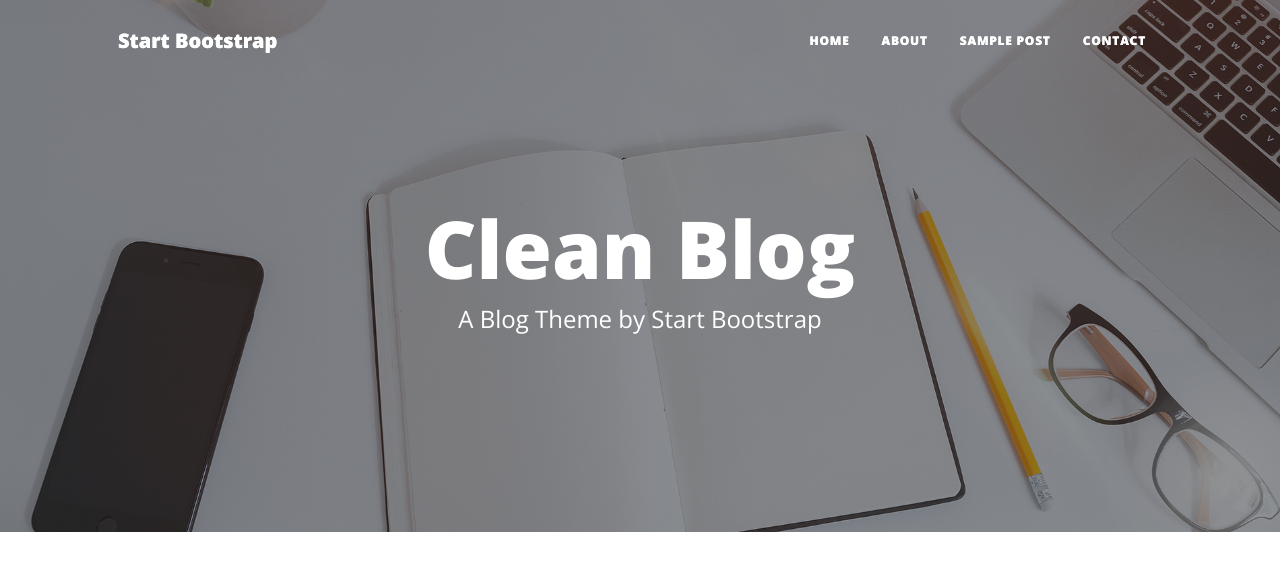
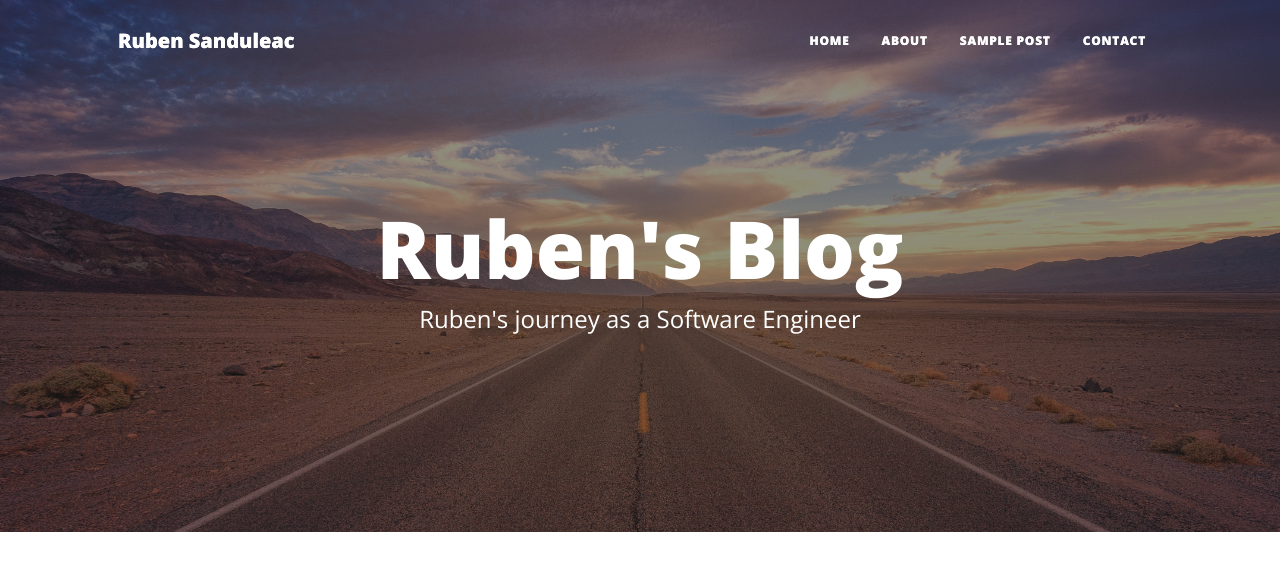
Before and after one commit to sanduler/personal_blog, a Flask app: page / in a window 1280 px wide. Shown: the top 572 px of the page. Run offline with Flask 2, Linux system fonts and the light colour scheme; some libraries are stand-ins or nearby versions.

Commit message:
updated the iamges and the titles for the pages

```diff
--- a/templates/about.html
+++ b/templates/about.html
@@ -5,7 +5,7 @@
         <meta name="viewport" content="width=device-width, initial-scale=1, shrink-to-fit=no" />
         <meta name="description" content="" />
         <meta name="author" content="" />
-        <title>Clean Blog - Start Bootstrap Theme</title>
+        <title>Ruben's Blog About</title>
         {% include "header.html" %}
     </head>
     <body>
--- a/templates/contact.html
+++ b/templates/contact.html
@@ -5,7 +5,7 @@
         <meta name="viewport" content="width=device-width, initial-scale=1, shrink-to-fit=no" />
         <meta name="description" content="" />
         <meta name="author" content="" />
-        <title>Clean Blog - Start Bootstrap Theme</title>
+        <title>Ruben's Blog Contact</title>
         {% include "header.html" %}
     </head>
     <body>
--- a/templates/header.html
+++ b/templates/header.html
@@ -1,8 +1,9 @@
 <!DOCTYPE html>
 <html lang="en">
 <head>
-    <meta charset="UTF-8">
-    <title>Header for the Blog Page</title>
+    <meta charset="utf-8" />
+    <meta name="Basic Blog Website" content="" />
+    <meta name="Ruben Sanduleac" content="" />
     <!-- Font Awesome icons (free version)-->
     <script href="{{ url_for('static', filename='js/all.js') }}"></script>
     <!--    Image of the Icon-->
@@ -17,7 +18,7 @@
     <!-- Navigation-->
         <nav class="navbar navbar-expand-lg navbar-light" id="mainNav">
             <div class="container px-4 px-lg-5">
-                <a class="navbar-brand" href="index.html">Start Bootstrap</a>
+                <a class="navbar-brand" href="index.html">Ruben Sanduleac</a>
                 <button class="navbar-toggler" type="button" data-bs-toggle="collapse" data-bs-target="#navbarResponsive" aria-controls="navbarResponsive" aria-expanded="false" aria-label="Toggle navigation">
                     Menu
                     <i class="fas fa-bars"></i>
--- a/templates/index.html
+++ b/templates/index.html
@@ -5,7 +5,7 @@
         <meta name="viewport" content="width=device-width, initial-scale=1, shrink-to-fit=no" />
         <meta name="Basic Blog Website" content="" />
         <meta name="Ruben Sanduleac" content="" />
-        <title>Clean Blog - Start Bootstrap Theme</title>
+        <title>Ruben's Blog Home</title>
         {% include "header.html" %}
     </head>
     <body>
@@ -16,8 +16,8 @@
                 <div class="row gx-4 gx-lg-5 justify-content-center">
                     <div class="col-md-10 col-lg-8 col-xl-7">
                         <div class="site-heading">
-                            <h1>Clean Blog</h1>
-                            <span class="subheading">A Blog Theme by Start Bootstrap</span>
+                            <h1>Ruben's Blog</h1>
+                            <span class="subheading">Ruben's journey as a Software Engineer</span>
                         </div>
                     </div>
                 </div>
--- a/templates/post.html
+++ b/templates/post.html
@@ -5,7 +5,7 @@
         <meta name="viewport" content="width=device-width, initial-scale=1, shrink-to-fit=no" />
         <meta name="description" content="" />
         <meta name="author" content="" />
-        <title>Clean Blog - Start Bootstrap Theme</title>
+        <title>Ruben's Blog Post</title>
         {% include "header.html" %}
     </head>
     <body>
```
Also changed, not shown: static/img/home-bg.jpg, 1 other file.
